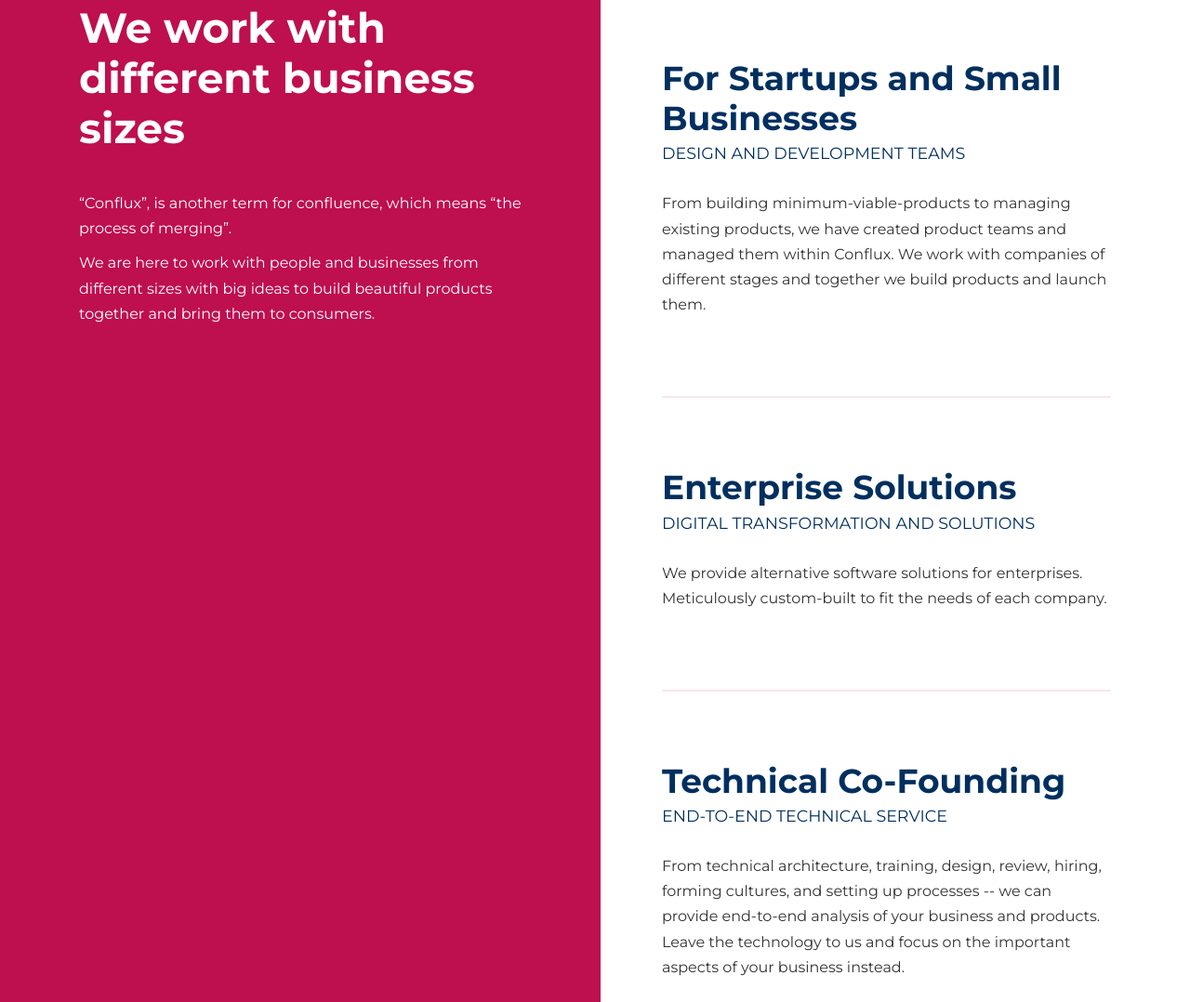
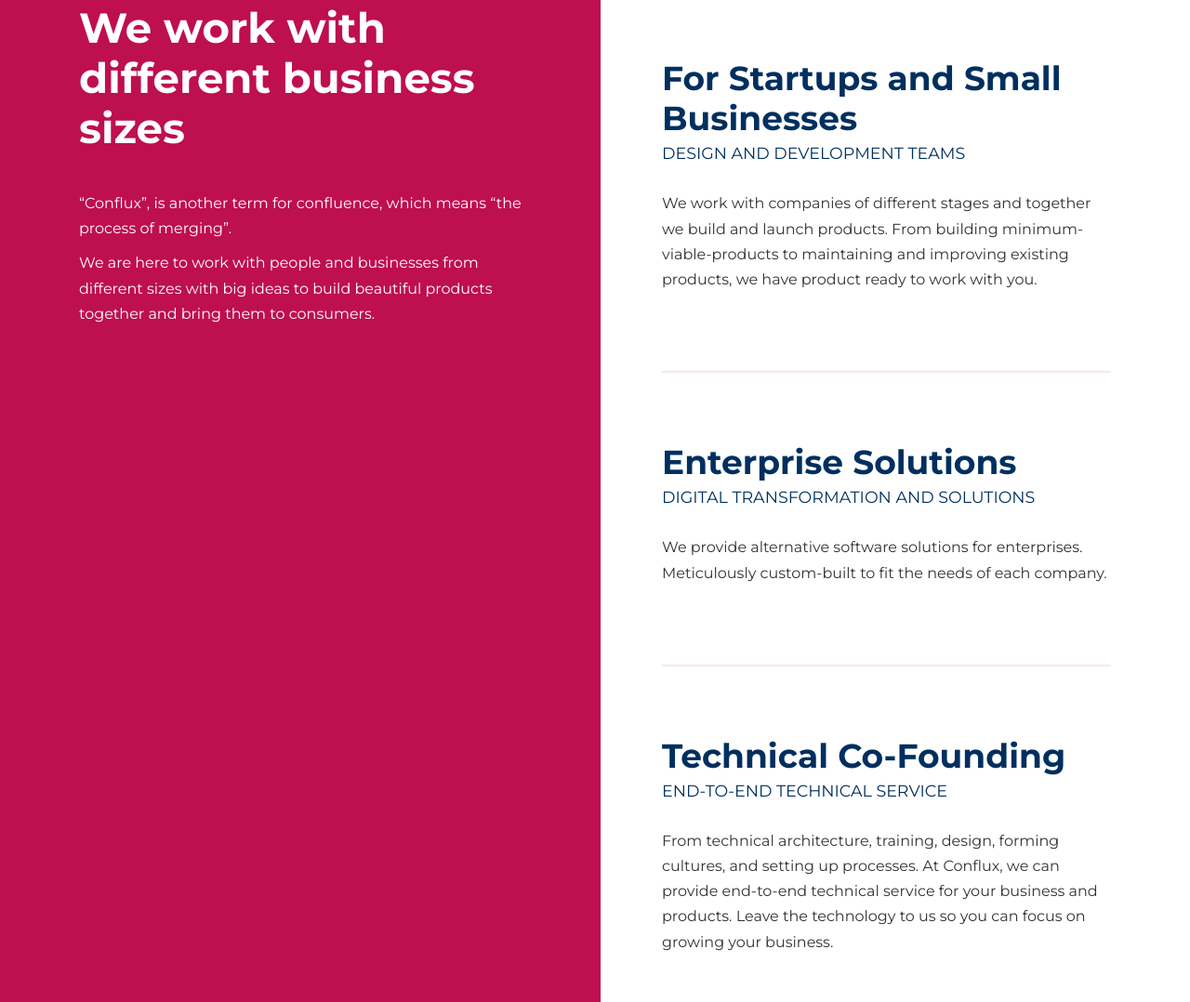
Before and after one commit to conflux-tech/conflux-tech.github.io, a Gatsby site: page / in a window 1280 px wide. Shown: the part 1722-2800 px from the top of the page at 93% size. Built offline with nearby package versions, Linux system fonts and the light colour scheme; Gatsby itself is replaced by a stand-in of ours.

Commit message:
update content

```diff
--- a/src/components/Hero/Hero.jsx
+++ b/src/components/Hero/Hero.jsx
@@ -20,7 +20,7 @@
     }
   }, []);
 
-  const adj = ['beautiful', 'delightful', 'amazing', 'fast', 'scalable'];
+  const adj = ['beautiful', 'delightful', 'amazing', 'fast', 'scalable', 'reliable'];
   const rand = Math.floor(Math.random() * adj.length);
 
   return (
--- a/src/mock/data.js
+++ b/src/mock/data.js
@@ -48,7 +48,7 @@
       title: 'For Startups and Small Businesses',
       subtitle: 'design and development teams',
       description:
-        'From building minimum-viable-products to managing existing products, we have created product teams and managed them within Conflux. We work with companies of different stages and together we build products and launch them.',
+        'We work with companies of different stages and together we build and launch products. From building minimum-viable-products to maintaining and improving existing products, we have product ready to work with you. ',
     },
     {
       id: uuidv4(),
@@ -62,7 +62,7 @@
       title: 'Technical Co-Founding',
       subtitle: 'end-to-end technical service',
       description:
-        'From technical architecture, training, design, review, hiring, forming cultures, and setting up processes --  we can provide end-to-end analysis of your business and products. Leave the technology to us and focus on the important aspects of your business instead.',
+        'From technical architecture, training, design, forming cultures, and setting up processes. At Conflux, we can provide end-to-end technical service for your business and products. Leave the technology to us so you can focus on growing your business.',
     },
   ],
 };
@@ -110,22 +110,22 @@
   {
     title: 'State-of-the-art web applications',
     description:
-      'We are experts at building solid, reliable, and fast web applications from the ground up. We’re industry agnostic.',
+      'We are experts at building fast and reliable web applications from the ground up.',
     tools: [
       {
         name: 'Go',
         description:
-          'Go is an extremely efficient language for developers to write high peforming implementations. It is best used for micro-service oriented architectures or high-performance applications.',
+          'Go is an extremely efficient language for developers for developing high peformance back-end service. It is best used for micro-service oriented architectures and high-performance applications.',
       },
       {
         name: 'NodeJS',
         description:
-          'NodeJS are loved by developers for its development speed. It is a great choice for building Minimum Viable Products (MVP) and a fast "Go to Market" applications',
+          'NodeJS are mostly used by developers for its development speed. It is a great choice for building Minimum Viable Products (MVP) and a fast "Go to Market" applications',
       },
       {
         name: 'ReactJS',
         description:
-          'ReactJS is a proven framework to build remarkable and beatifully crafted user interfaces for your web applications.',
+          'ReactJS is a proven framework for building remarkable and beatifully crafted user interfaces and experience for your web applications.',
       },
     ],
   },
```
